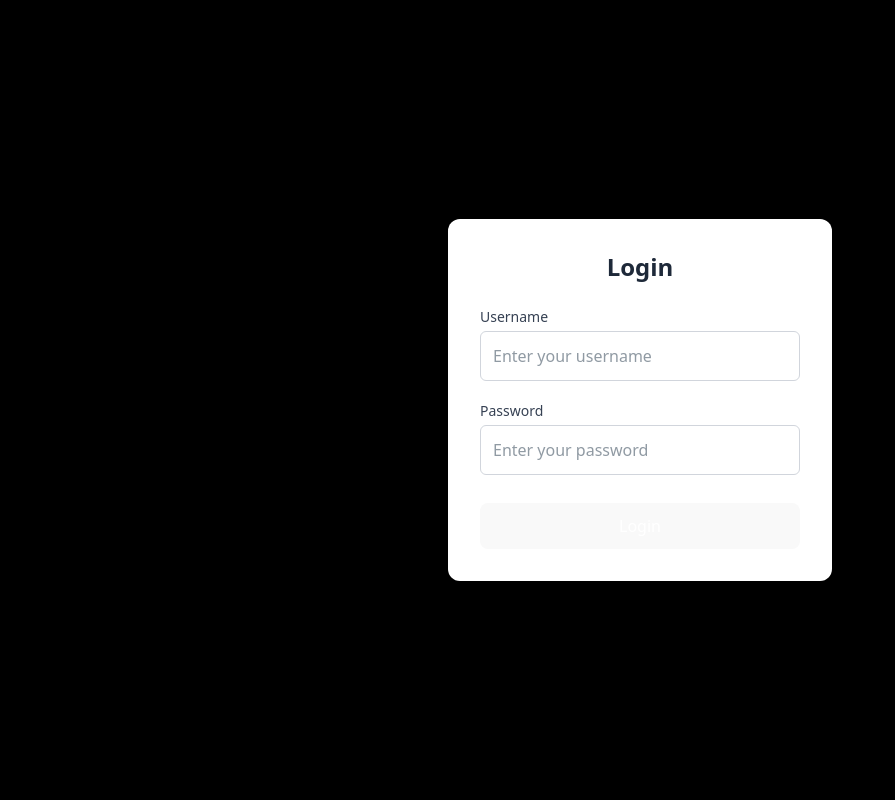
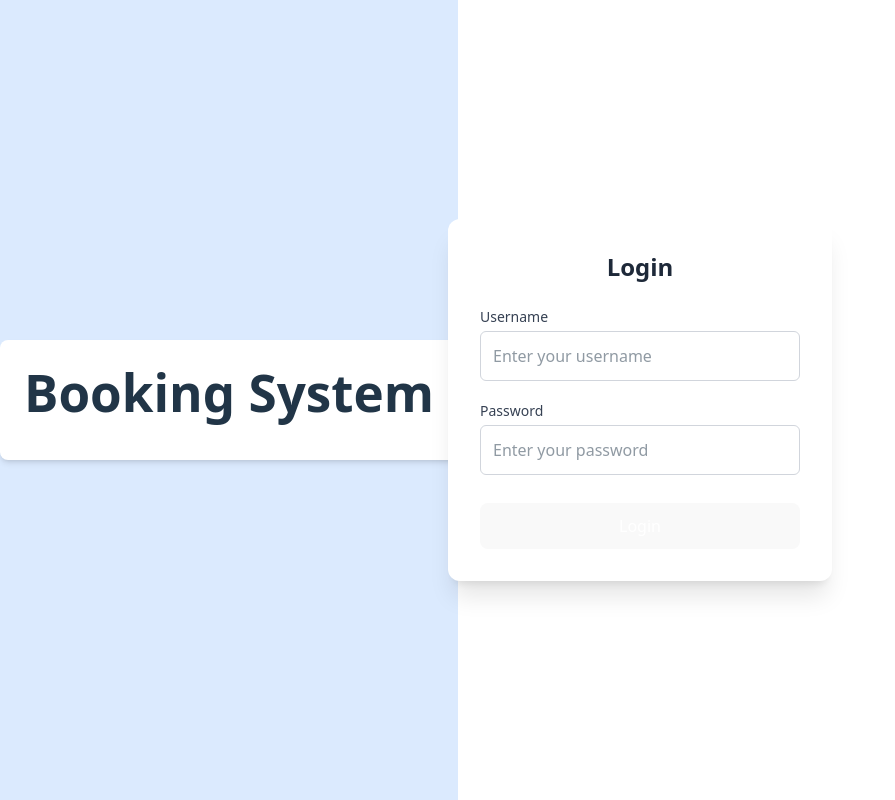
Before and after one commit to skykid17/bscbooking, a React (Vite) app in the folder frontend/: page / in a window 1280 px wide. Shown: the whole page, without its empty margins (0-895 px from the left). Built offline with nearby package versions, Linux system fonts and the light colour scheme.

Commit message:
added concurrently

```diff
--- a/frontend/src/components/LoginModal.jsx
+++ b/frontend/src/components/LoginModal.jsx
@@ -25,7 +25,7 @@
     return (
         <>
             {showModal && (
-                <div className="fixed inset-0 bg-black bg-opacity-50 flex items-center justify-center z-50">
+                <div className="fixed inset-0 bg-opacity-50 flex items-center justify-center z-50">
                     <div className="bg-white p-8 rounded-xl w-96 shadow-xl transform transition-all duration-300 scale-100">
                         <h2 className="text-2xl font-bold mb-6 text-center text-gray-800">Login</h2>
 
```
Also changed, not shown: package.json (added, +13 -0 lines), 2 other files (tests, documents, lock files or other folders).
